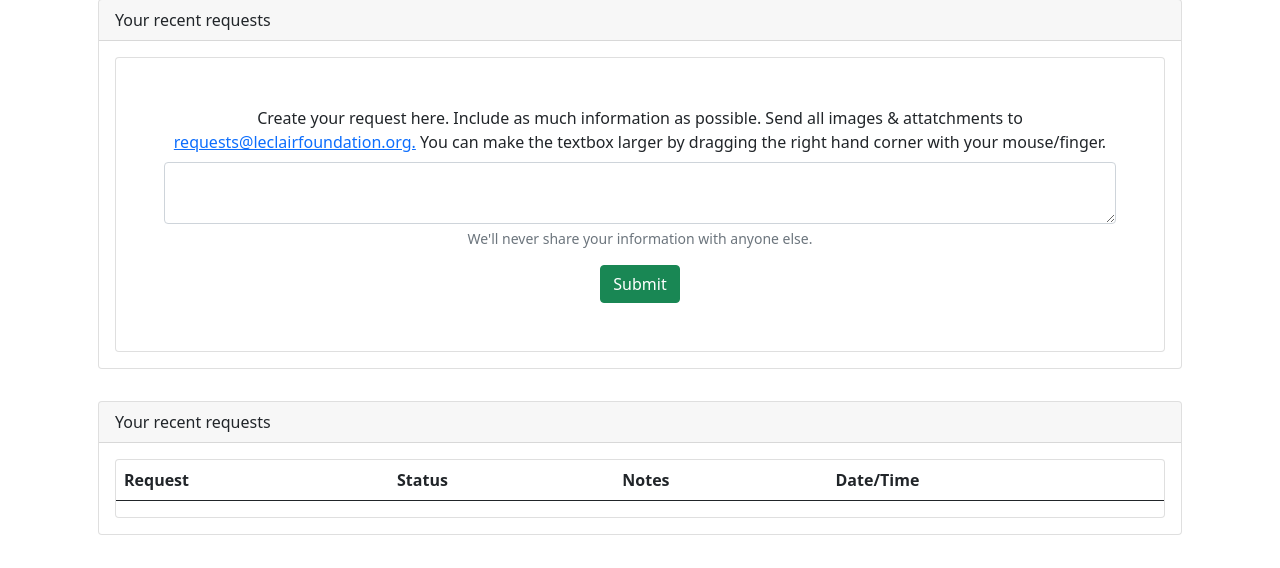
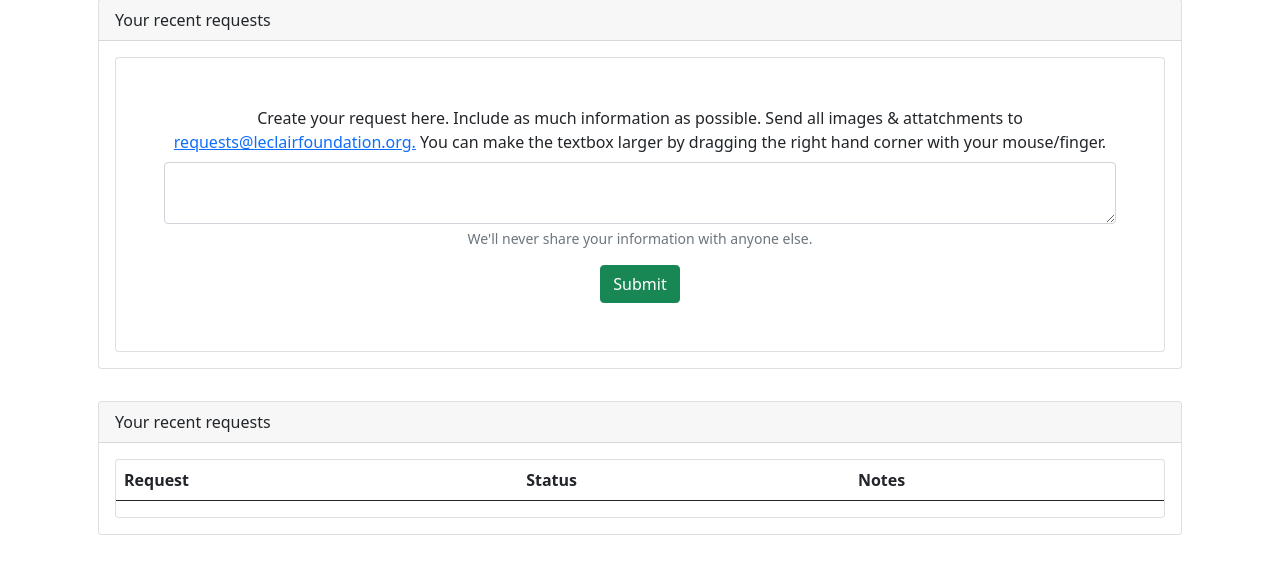
Before and after one commit to corie-lc/leclairfoundation-client-portal, a Flask app: page /dashboard in a window 1280 px wide. Shown: the part 232-800 px from the top of the page. Run offline with Flask 3, Linux system fonts and the light colour scheme; the visitor is signed in with stand-in values (Sample User, id 1); data that the repository does not hold is empty.

Commit message:
reove datetime table

```diff
--- a/templates/dashboard.html
+++ b/templates/dashboard.html
@@ -71,7 +71,6 @@
                                       <th scope="col">Request</th>
                                       <th scope="col">Status</th>
                                       <th scope="col">Notes</th>
-                                      <th scope="col">Date/Time</th>
 
                                     </tr>
                                   </thead>
@@ -99,7 +98,6 @@
 
                                       </td>
                                       <td>{{request[4]}}</td>
-                                      <td>{{request[5]}}</td>
                                     </tr>
                                       {%endfor%}
                                   </tbody>
```
